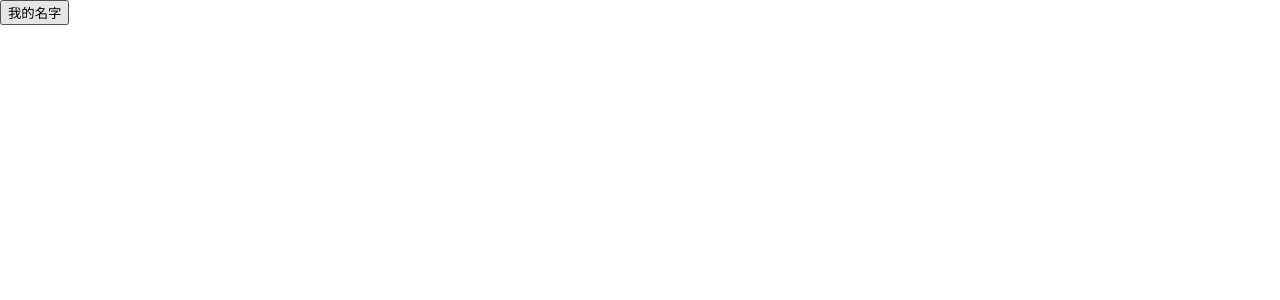
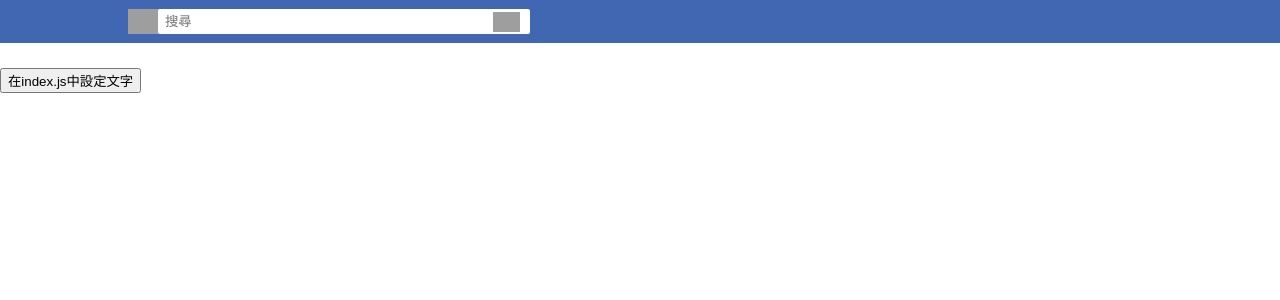
Before and after one commit to JayLiuZymber/muiHelloWorld, a React (Create React App) app: page / in a window 1280 px wide. Shown: the top 300 px of the page. Built offline with nearby package versions, Linux system fonts and the light colour scheme; grey boxes are pictures that could not be loaded.

Commit message:
+ 10 夾在中間的props: children

```diff
--- a/src/App.js
+++ b/src/App.js
@@ -2,7 +2,7 @@ import React from 'react';
 
 function App(props){ // 在函式參數中加入props
   return(
-    <button onClick={props.handleClick}>{props.name}</button>
+    <button> {props.children} </button>
   );
 }
 export default App; //輸出App函式
--- /dev/null
+++ b/src/Layout.js
@@ -0,0 +1,48 @@
+import React from 'react';
+
+const Layout=(props)=>{
+    const navStyle={
+        position:"fixed",
+        top:"0",
+        left:"0",
+        width:"100%",
+        height:"43px",
+        backgroundColor:"rgb(66, 103, 178)",
+        display:"flex",
+        alignItems:"center"
+    };
+    const iconStyle={
+        marginLeft:"10%",
+        height:"25px",
+        width:"25px",
+        borderRadius:"1px",
+        backgroundColor:"white"
+    };
+    const inputStyle={
+        marginLeft:"5px",
+        padding:"0px 7px",
+        height:"25px",
+        width:"28%",
+        borderRadius:"2px",
+        border:"none",
+        backgroundImage:"url('https://cdn1.iconfinder.com/data/icons/hawcons/32/698627-icon-111-search-512.png')",
+        backgroundPosition:"97% 50%",
+        backgroundSize:"auto 80%",
+        backgroundRepeat:"no-repeat"
+    };
+    return(
+      <div>
+          <div className="nav-bar" style={navStyle}>
+            <div  className="icon" style={iconStyle}>
+            {/* <img style={{height:"120%"}} src="https://www.logospng.com/images/48/facebook-logo-fb-sketched-sketch-icon-48978.png" alt="icon"/> */}
+                <img style={{height:"100%"}} src="https://cdn-icons-png.flaticon.com/512/3128/3128304.png" alt="icon"/>
+            </div>
+            <input placeholder="搜尋" style={inputStyle}/>
+          </div>
+          <div className="index-container" style={{marginTop:"43px"}}>
+              {props.children}
+          </div>
+      </div>
+    );
+}
+export default Layout;
--- a/src/index.js
+++ b/src/index.js
@@ -1,23 +1,22 @@
 /*
-【React.js入門 - 09】 用props綁定函式 - iT 邦幫忙::一起幫忙解決難題，拯救 IT 人的一天
-https://ithelp.ithome.com.tw/articles/10218096
+【React.js入門 - 10】 夾在中間的props: children - iT 邦幫忙::一起幫忙解決難題，拯救 IT 人的一天
+https://ithelp.ithome.com.tw/articles/10218605
  */
 import React from 'react';
 import ReactDOM from 'react-dom/client';
 import './index.css';
 import App from './App';
+import Layout from './Layout';
 import reportWebVitals from './reportWebVitals';
-
-const printMessage=()=>{
-  document.getElementById('show-area').innerHTML="我被按到了";
-}
 
 const root = ReactDOM.createRoot(document.getElementById('root'));
 root.render(
   //在App標籤中加入name屬性
   <div>
-    <App name="我的名字" handleClick={printMessage}/> {/* 綁定函式 */}
-    <div id="show-area"></div>    {/* 這裡是等等用來改變的地方 */}
+    <App> 在index.js中設定文字 </App>
+    <Layout>
+      <App>在index.js中設定文字</App>
+    </Layout>
   </div>
 );
 
```
